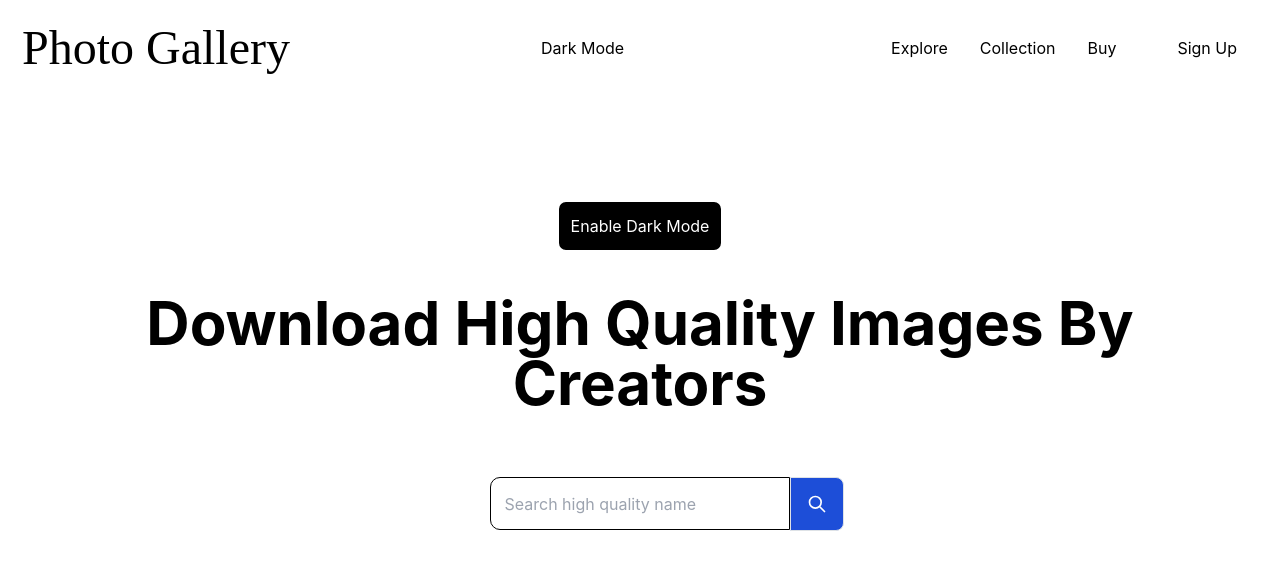
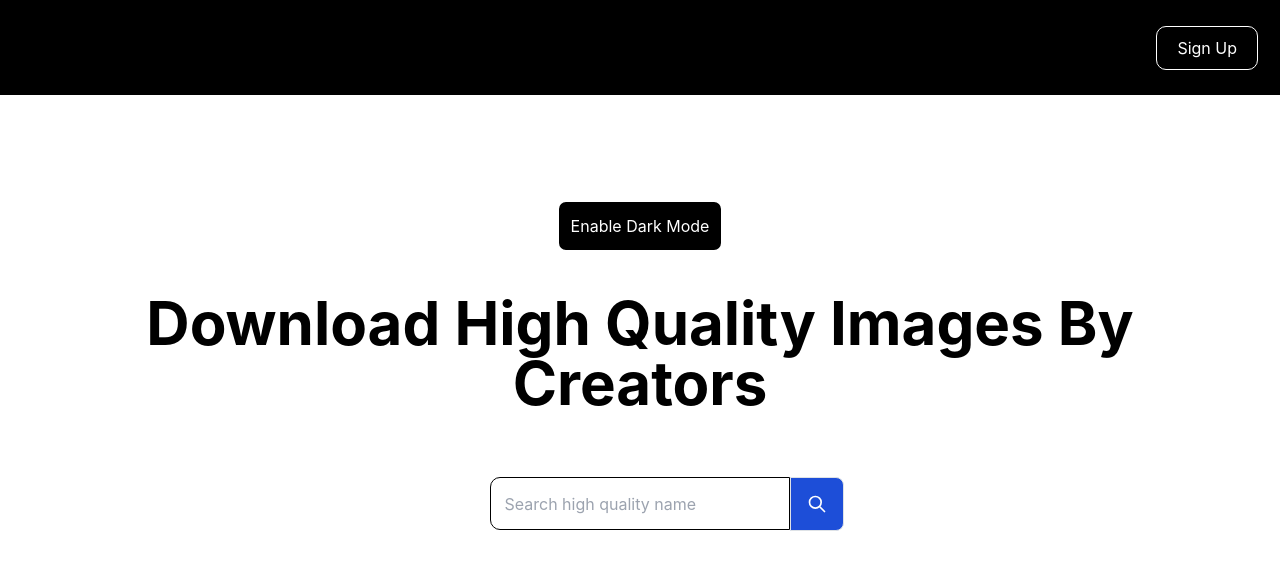
Before and after one commit to nikitaawasarmol/Image-Gallery, a React (Create React App) app: page / in a window 1280 px wide. Shown: the top 570 px of the page. Built offline with nearby package versions, Linux system fonts and the light colour scheme.

Commit message:
dark mode feature

```diff
--- a/src/components/navbar/NavBar.js
+++ b/src/components/navbar/NavBar.js
@@ -3,14 +3,22 @@ import React from 'react'
 import { Nav, NavLogo, NavLink, NavMenu, NavBtn, NavBtnLink,} from "./NavBarElements";
 // import { Fabars } from 'react-icons/fa'
 
+
 const NavBar = () => {
+    let myStyle = {
+        color: 'white',
+        backgroundColor: 'black'
+    }
+
+
+
   return (
     <>
-        <Nav>
+        <Nav style={myStyle}>
             <NavLogo to="/">
                 Photo Gallery
             </NavLogo>
-            <button background-color="black">Dark Mode</button>
+
 
             <NavMenu>
 
@@ -50,4 +58,4 @@ const NavBar = () => {
   )
 }
 
-export default NavBar
+export default NavBar;
```
